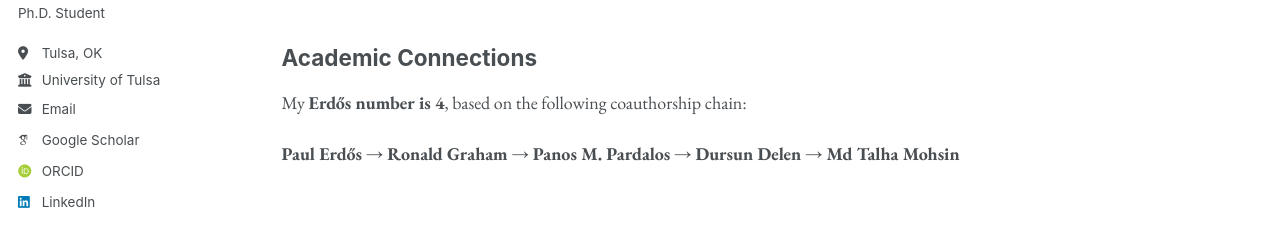
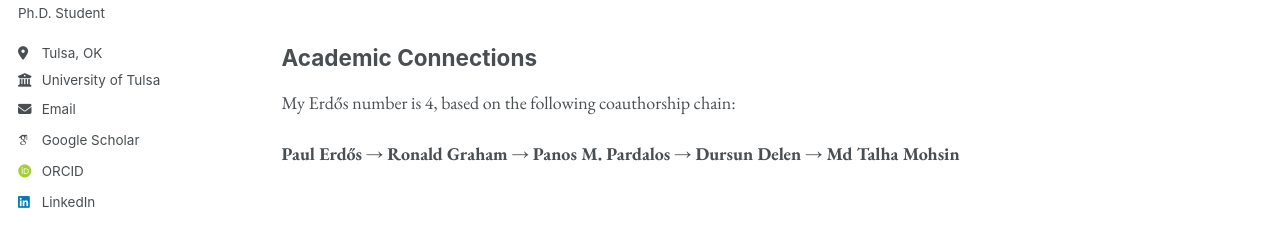
Before and after one commit to mdtalhamohsin/mdtalhamohsin.github.io, a Jekyll site: the page built from _pages/personal.md, in a window 1280 px wide. Shown: the part 274-521 px from the top of the page. Built offline with Jekyll 4.4.1, drawn with Linux system fonts in a browser that asks for light colours; some web fonts are replaced; a script bundle is joined from its source files by our own code; library files that are not in the unit come from our copies.

```diff
--- a/_pages/personal.md
+++ b/_pages/personal.md
@@ -12,6 +12,6 @@ Outside of research, I enjoy traveling and following developments in artificial
 
 ## Academic Connections
 
-My **Erdős number is 4**, based on the following coauthorship chain:
+My Erdős number is 4, based on the following coauthorship chain:
 
 **Paul Erdős** → **Ronald Graham** → **Panos M. Pardalos** → **Dursun Delen** → **Md Talha Mohsin**
```
